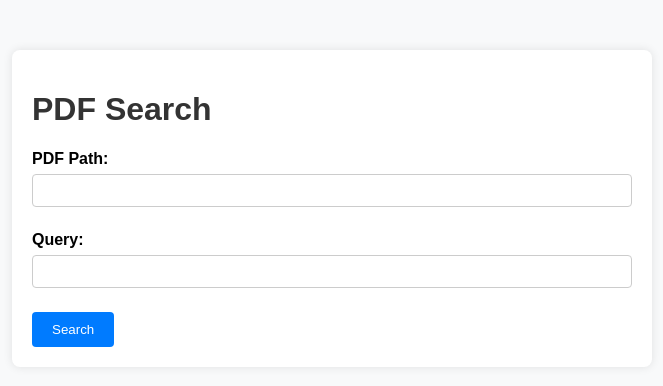
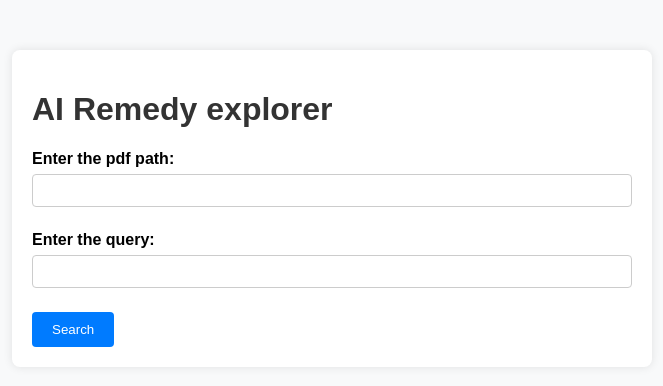
Before and after one commit to krishnachalla08/AI-Remedy-Explorer, a Flask app: page / in a window 1280 px wide. Shown: the top 386 px of the page, without its empty margins (308-971 px from the left). Run offline with Flask 3, Linux system fonts and the light colour scheme.

Commit message:
Initial commit

```diff
--- a/templates/index.html
+++ b/templates/index.html
@@ -3,7 +3,7 @@
 <head>
     <meta charset="UTF-8">
     <meta name="viewport" content="width=device-width, initial-scale=1.0">
-    <title>PDF Search</title>
+    <title>AI PDF Search</title>
     <style>
         body {
             font-family: Arial, sans-serif;
@@ -54,19 +54,19 @@
 </head>
 <body>
     <div class="container">
-        <h1>PDF Search</h1>
+        <h1>AI Remedy explorer</h1>
         <form method="post">
-            <label for="pdf_path">PDF Path:</label>
+            <label for="pdf_path">Enter the pdf path:</label>
             <input type="text" id="pdf_path" name="pdf_path" required><br><br>
 
-            <label for="query">Query:</label>
+            <label for="query">Enter the query:</label>
             <input type="text" id="query" name="query" required><br><br>
 
             <button type="submit">Search</button>
         </form>
 
         {% if query %}
-        <h2>Query: {{ query }}</h2>
+        <h2>Result for : {{ query }}</h2>
         <p>{{ answer }}</p>
         {% endif %}
     </div>
```
